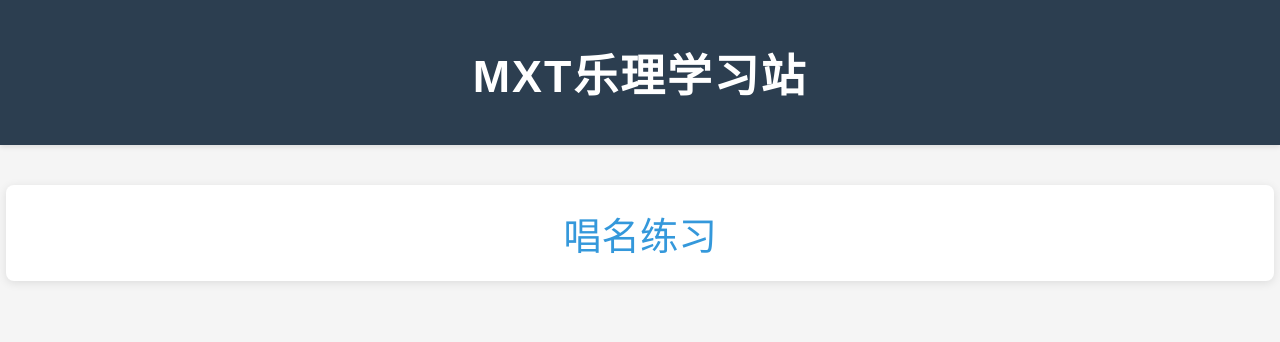
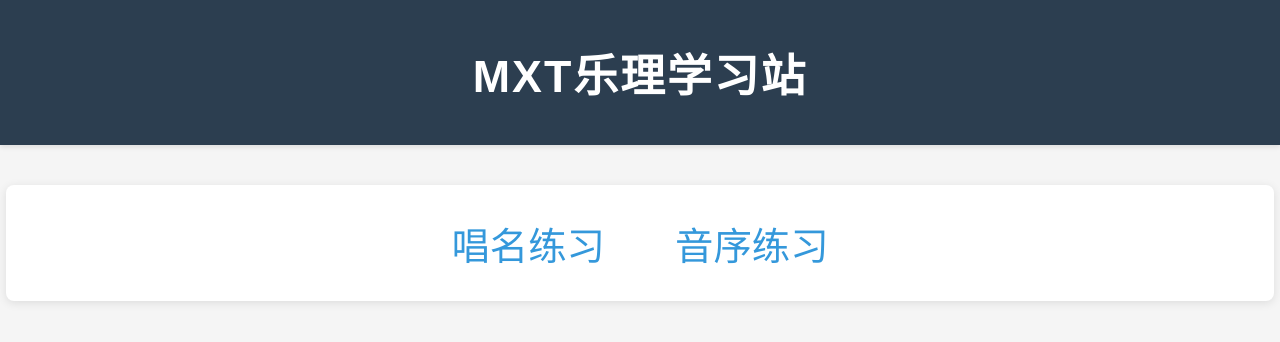
Before and after one commit to Rafael-Gao/Learning-music-theory, a plain HTML site: page index.html in a window 1280 px wide. Drawn offline with Linux system fonts and the light colour scheme.

Commit message:
添加音序练习跳转

```diff
--- a/index.html
+++ b/index.html
@@ -50,6 +50,7 @@
             display: flex;
             justify-content: center;
             gap: 30px;
+            flex-wrap: wrap; /* 添加响应式换行 */
         }
 
         .nav-item a {
@@ -59,6 +60,7 @@
             padding: 10px 20px;
             border-radius: 5px;
             transition: all 0.3s ease;
+            display: inline-block;
         }
 
         .nav-item a:hover {
@@ -80,6 +82,9 @@
             <li class="nav-item">
                 <a href="solfeggio.html">唱名练习</a>
             </li>
+            <li class="nav-item">
+                <a href="whiteKeyPractice.html">音序练习</a>
+            </li>
             <!-- 可以继续添加其他导航项 -->
         </ul>
     </nav>
```
